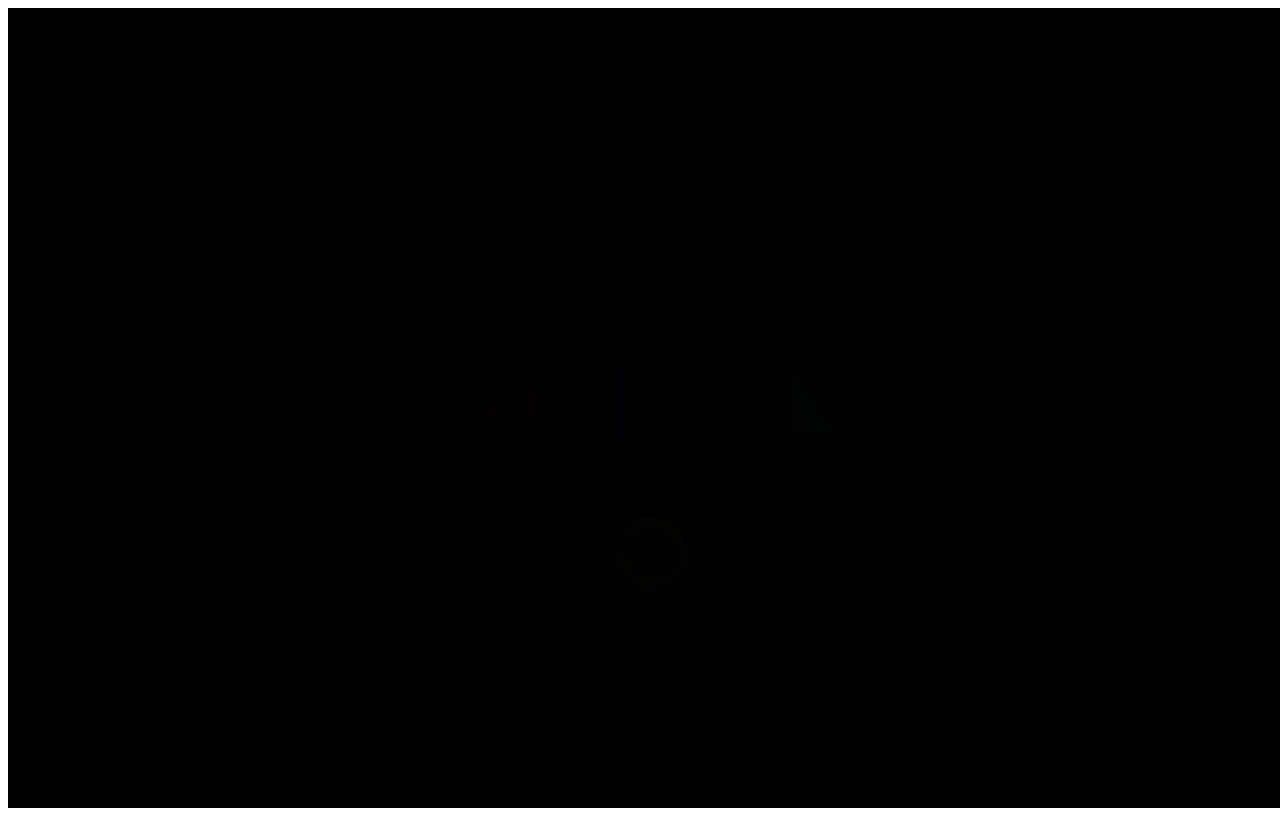
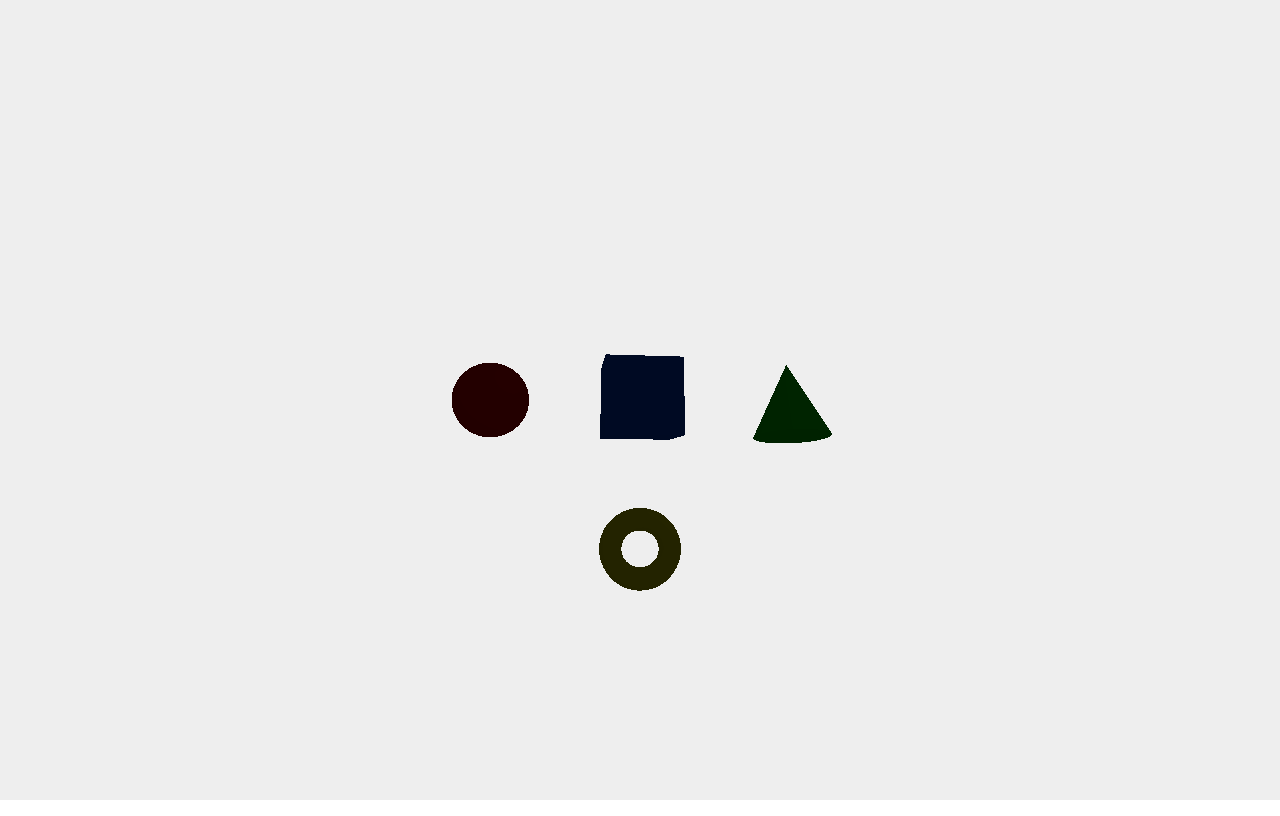
Before and after one commit to Samchad1/Interfaces_Tarea, a plain HTML site: page 3PLab2_Code_ReyesShadya/index.html in a window 1280 px wide. Drawn offline with nearby package versions, Linux system fonts and the light colour scheme.

Commit message:
Improve Three.js example and link styles

```diff
--- a/3PLab2_Code_ReyesShadya/Style.css
+++ b/3PLab2_Code_ReyesShadya/Style.css
@@ -1 +1,4 @@
-body { margin: 0; }
+body {
+  margin: 0;
+  overflow: hidden;
+}
--- a/3PLab2_Code_ReyesShadya/index.html
+++ b/3PLab2_Code_ReyesShadya/index.html
@@ -3,6 +3,7 @@
 <head>
   <meta charset="UTF-8">
   <title>ThreeBásico</title>
+  <link rel="stylesheet" href="Style.css" />
 </head>
 <body>
   <!-- Cargar Three.js desde CDN -->
--- a/3PLab2_Code_ReyesShadya/main.js
+++ b/3PLab2_Code_ReyesShadya/main.js
@@ -12,13 +12,25 @@ camera.position.z = 7; // Alejar la cámara para que se vean todos los objetos
 
 // Crear el renderizador
 const renderer = new THREE.WebGLRenderer();
+renderer.setPixelRatio(window.devicePixelRatio);
 renderer.setSize(window.innerWidth, window.innerHeight);
+renderer.setClearColor(0xeeeeee);
 document.body.appendChild(renderer.domElement);
+
+// Ajustar el lienzo cuando se cambie el tamaño de la ventana
+window.addEventListener("resize", () => {
+  camera.aspect = window.innerWidth / window.innerHeight;
+  camera.updateProjectionMatrix();
+  renderer.setSize(window.innerWidth, window.innerHeight);
+});
 
 // Añadir una luz
 const light = new THREE.PointLight(0xffffff, 1); // color blanco, intensidad 1
 light.position.set(10, 10, 10);
 scene.add(light);
+
+const ambientLight = new THREE.AmbientLight(0x404040);
+scene.add(ambientLight);
 
 // Cubo
 const geometryCubo = new THREE.BoxGeometry();
```
